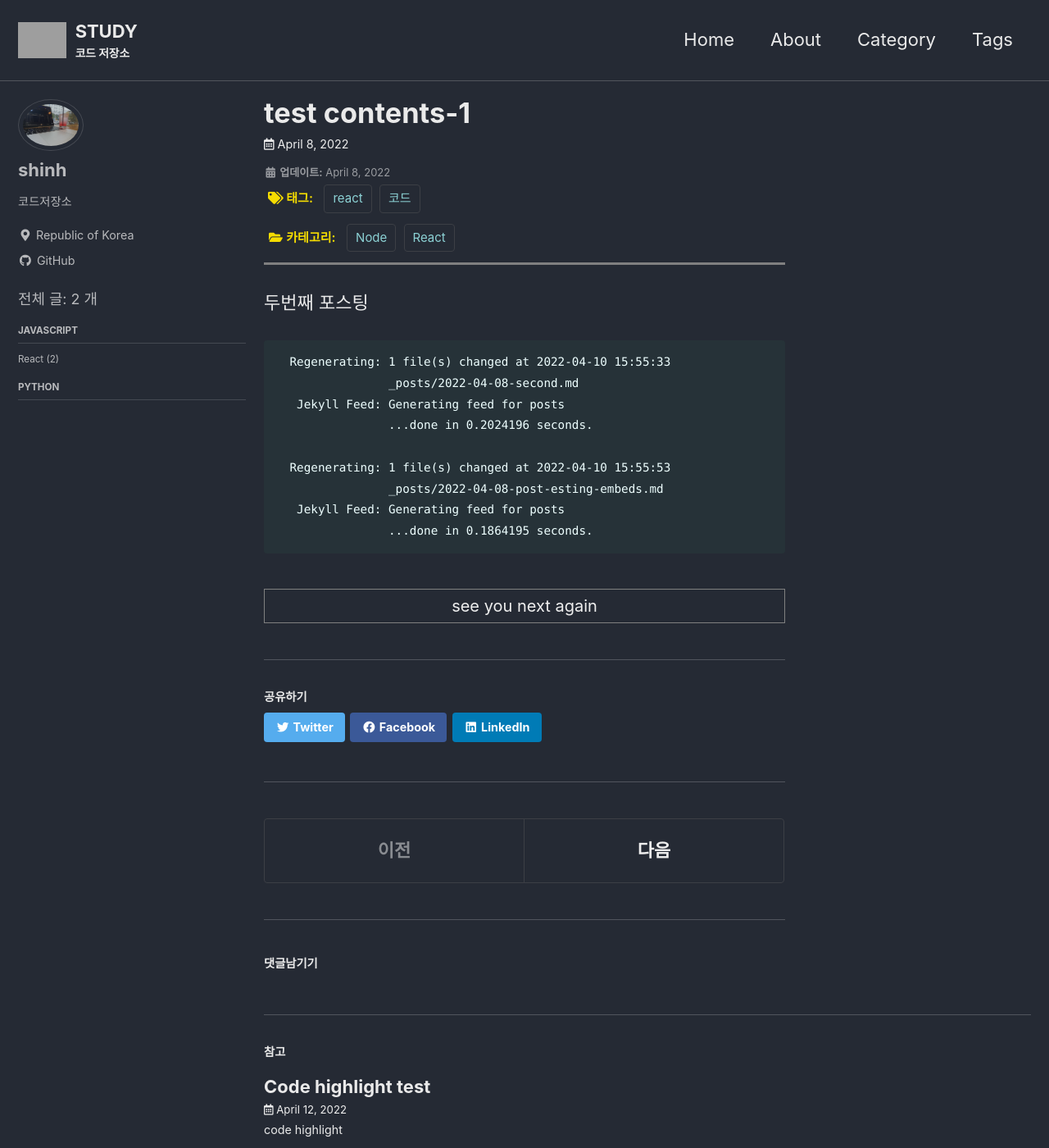
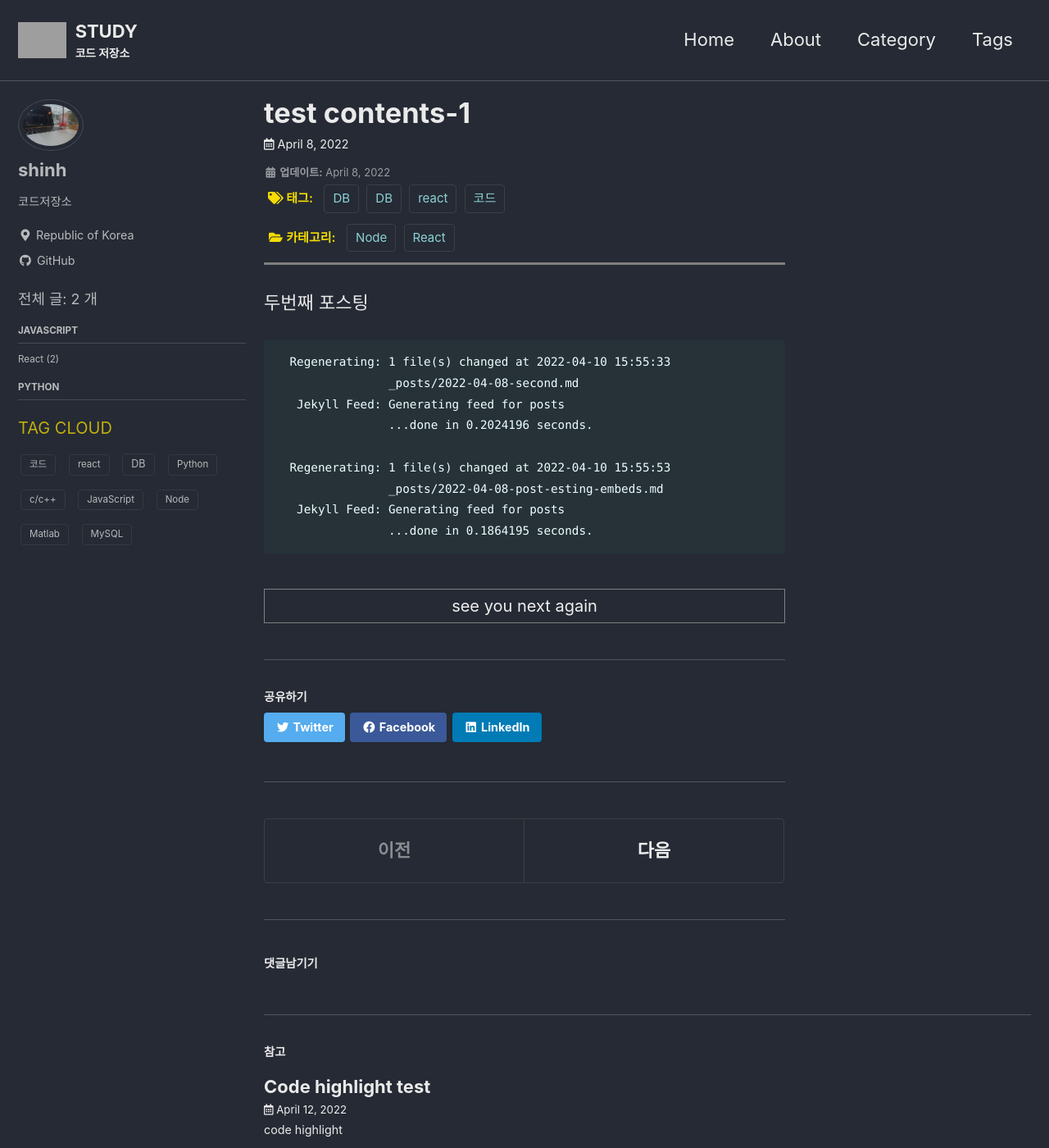
Before and after one commit to devshinn/devshinn.github.io, a Jekyll site: the page built from _posts/2022-04-08-second.md, in a window 1280 px wide and 1400 px high. Shown: the whole window at 82% size. Built offline with Jekyll 4.4.1, drawn with Linux system fonts in a browser that asks for light colours; cached includes are drawn as plain includes; some web fonts are replaced; comment, search, counter and statistics services are not loaded; grey boxes are pictures that could not be loaded.

Commit message:
tag cloud

```diff
--- a/_includes/nav_list_main
+++ b/_includes/nav_list_main
@@ -28,5 +28,13 @@
                 {% endfor %}
             </ul>
 
-       </li>
+      </li>
+      <div class="nav__tag__cloud">
+       <span class="nav-tag-title">TAG CLOUD</span>
+       <div class="nav__tag-item">
+        {% include tag-cloud.html %}
+       </div>
+      </div>
+
+
 </nav>
--- /dev/null
+++ b/_includes/tag-cloud.html
@@ -0,0 +1,13 @@
+<section class="tag__list">
+  {% for tag in site.tags %}
+      {% assign tag_word = tag | first %}
+      {% if site.tags[tag_word].size > 0 %}
+
+          <spa class="tag__border" style="font-size:{{ tag | last | size | times: 0.5 | plus: 11 }}px">
+            <a href="#" class="tag__word"  >{{ tag_word }}</a> &nbsp;
+          </spa>
+      {% endif %}
+  {% endfor %}
+</section>
+
+<!-- tag | last | size | times: 100 |  divided_by: site.tags.size | plus: 70 -->
--- a/_posts/2022-04-08-second.md
+++ b/_posts/2022-04-08-second.md
@@ -5,6 +5,8 @@ excerpt: 첫번째 포스팅
 tags:
 - 코드
 - react
+- DB
+- DB
 categories:
 - Node
 - React
--- a/_sass/minimal-mistakes/_page.scss
+++ b/_sass/minimal-mistakes/_page.scss
@@ -366,6 +366,35 @@ body {
   }
 }
 
+.nav__tag__cloud {
+  max-width: 278px;
+  .tag__list{
+    max-height: 300px;
+    overflow-y: scroll;
+  }
+
+
+  .nav-tag-title{
+    font-size: 20px;
+    color: #f5dc01;
+
+  }
+
+  .tag__word{  display: inline-block;
+    margin: 3px;
+    padding: 3px 10px;
+    text-decoration: none;
+    border: 1px solid mix(#000, $border-color, 25%);
+    border-radius: $border-radius;
+    transition: all 0.2s linear;
+    &:hover {
+      text-decoration: none;
+      color: $link-color-hover;
+      transform: scale(1.2);
+    }}
+
+}
+
 .taxonomy__section {
   margin-bottom: 2em;
   padding-bottom: 1em;
```
